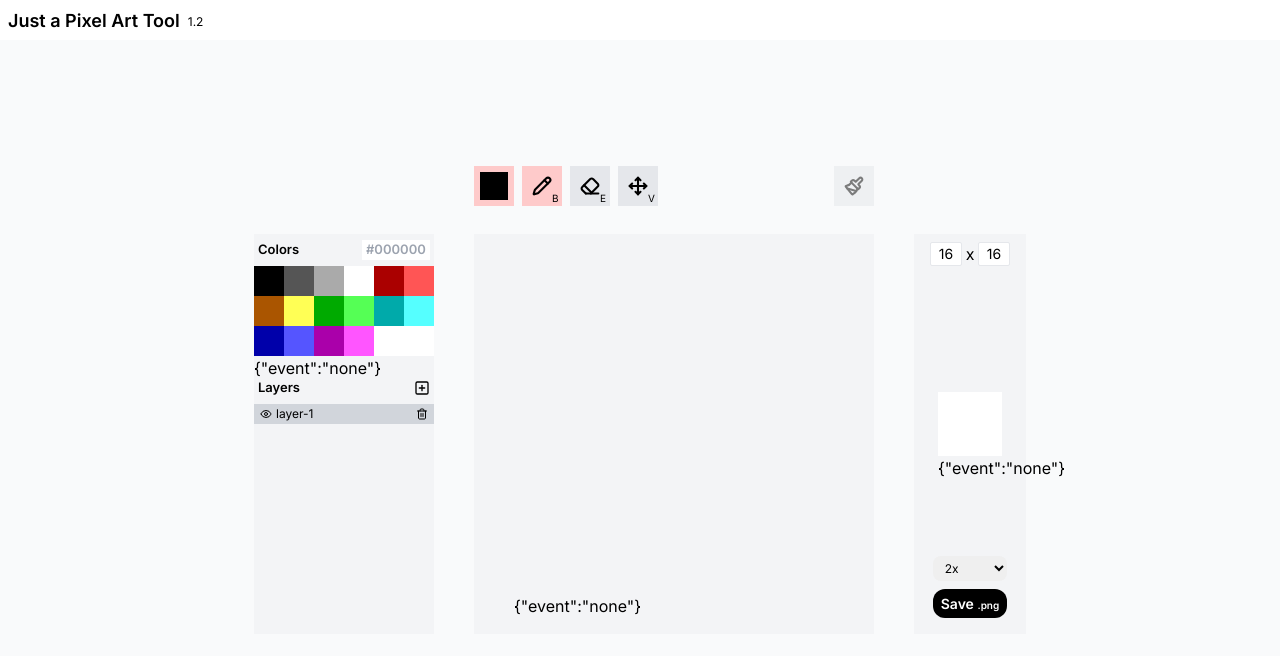
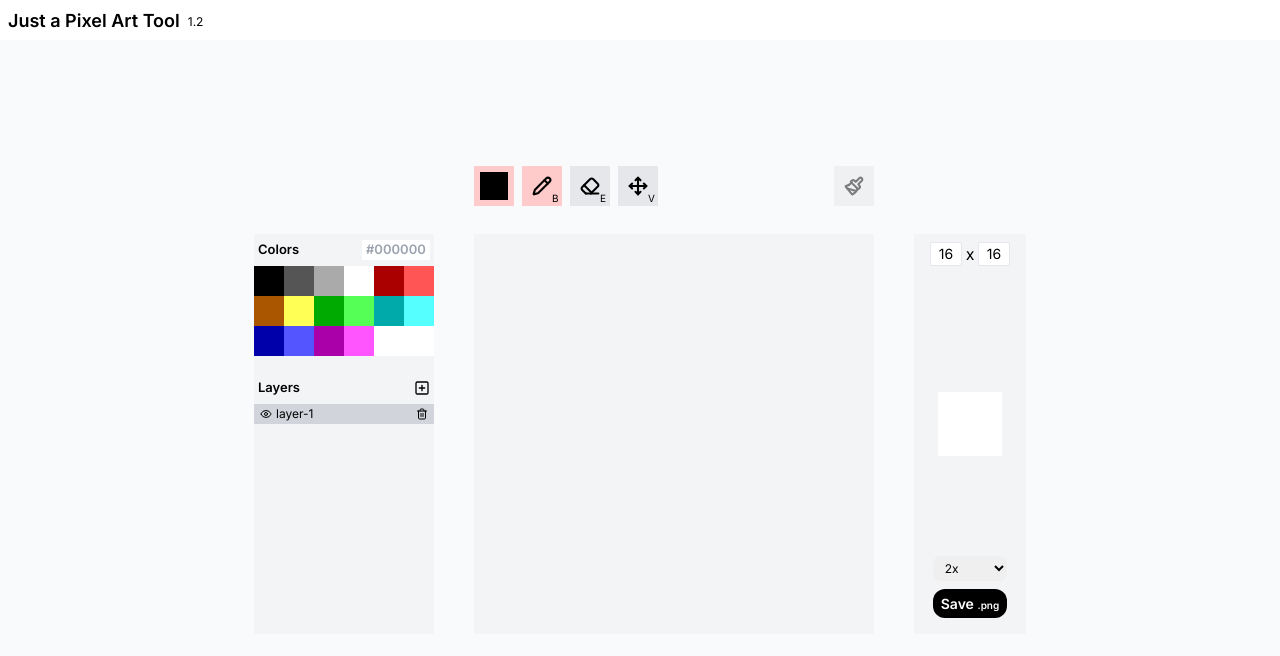
Before and after one commit to qilei0529/pixel-maker, a Next.js app: page / in a window 1280 px wide. Shown: the top 656 px of the page. Built offline with nearby package versions, Linux system fonts and the light colour scheme.

Commit message:
feat: update

```diff
--- a/components/canvas/my_canvas.tsx
+++ b/components/canvas/my_canvas.tsx
@@ -313,7 +313,7 @@ export const Stage = forwardRef(
             height: height,
           }}
         />
-        <div className="absolute">{JSON.stringify(logger)}</div>
+        <div className="absolute hidden">{JSON.stringify(logger)}</div>
       </div>
     )
   }
```
